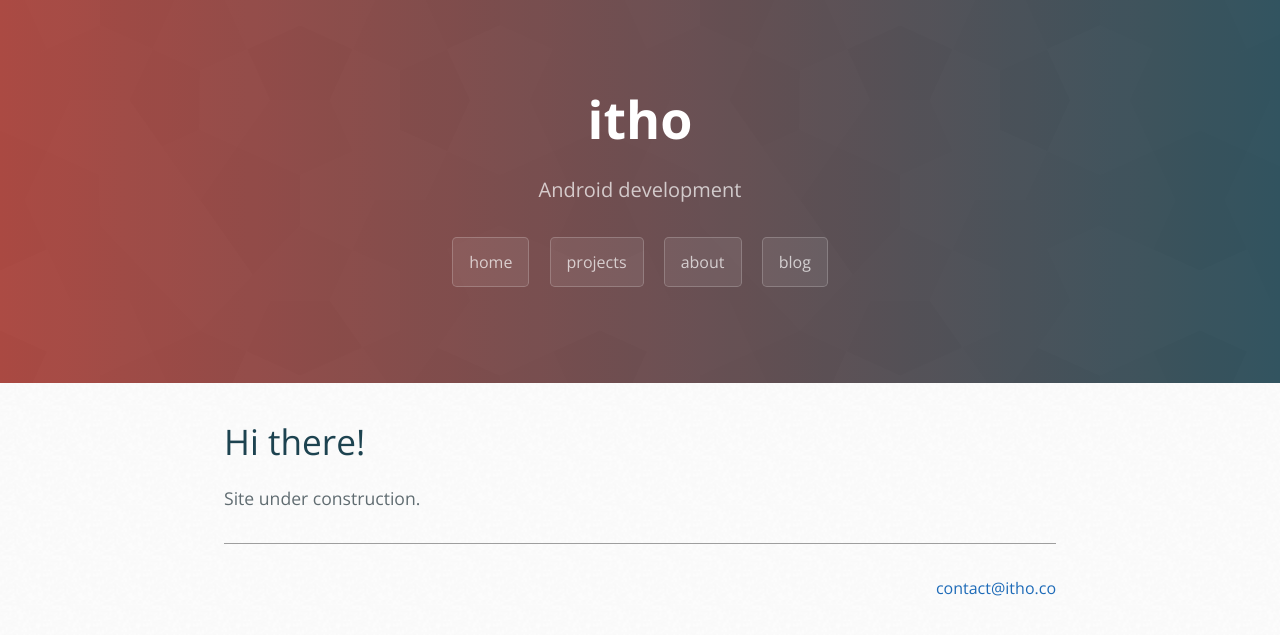
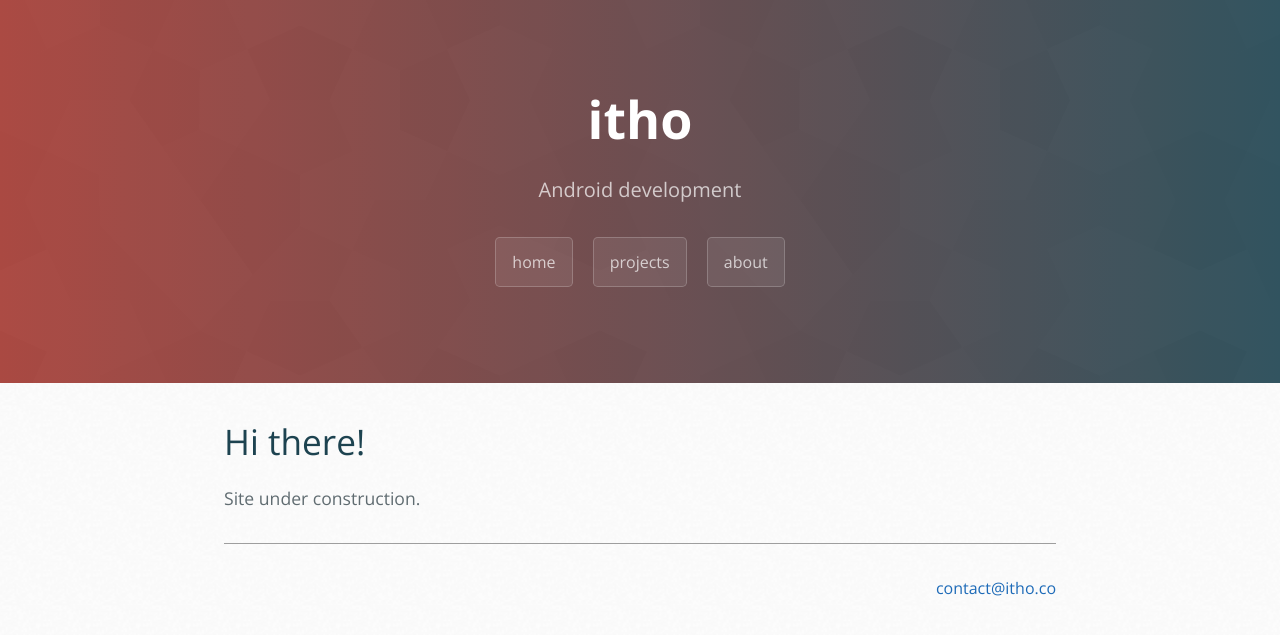
Before and after one commit to itho/itho.github.io, a Jekyll site: the page built from index.html, in a window 1280 px wide. Shown: the top 635 px of the page. Built offline with Jekyll 4.4.1, drawn with Linux system fonts in a browser that asks for light colours; some web fonts are replaced; the list of posts is cut into pages by our own code.

Commit message:
Update nav_main.html

```diff
--- a/_includes/nav_main.html
+++ b/_includes/nav_main.html
@@ -4,5 +4,5 @@
   <a href="/" class="btn">home</a>
   <a href="/projects" class="btn">projects</a>
   <a href="/about" class="btn">about</a>
-  <a href="/blog" class="btn">blog</a>
+  <!--<a href="/blog" class="btn">blog</a>-->
 </section>
```
